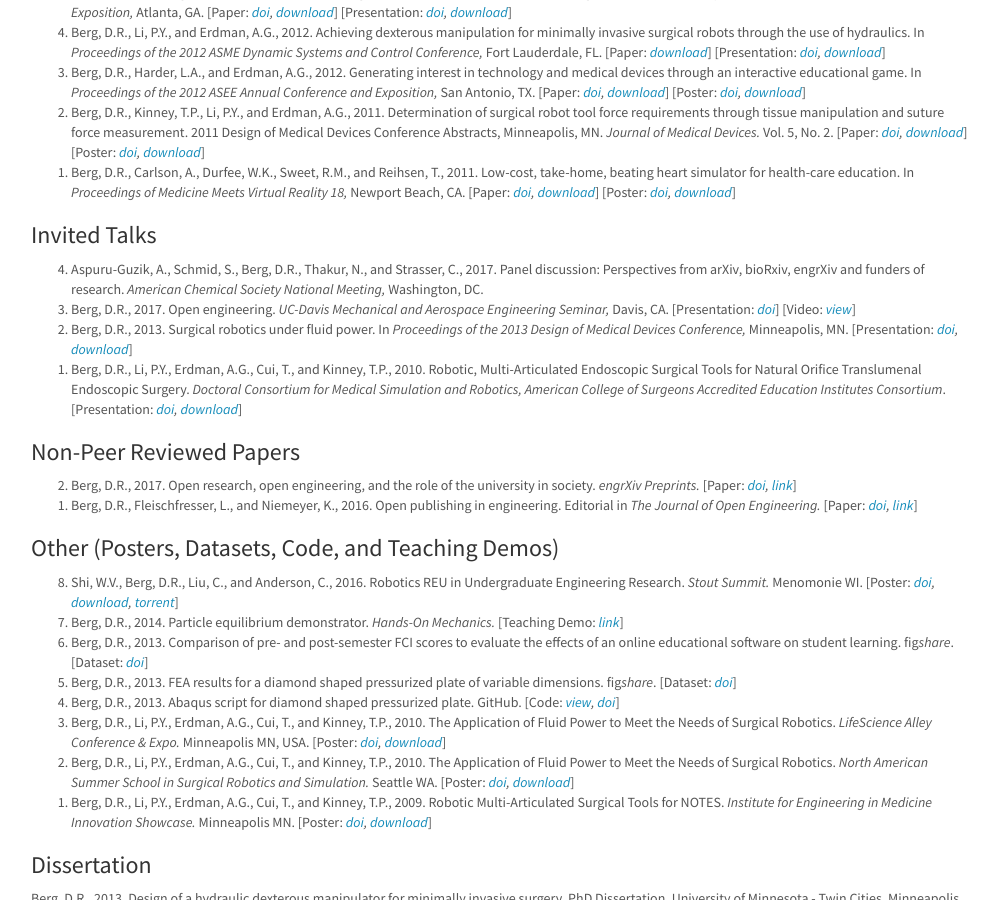
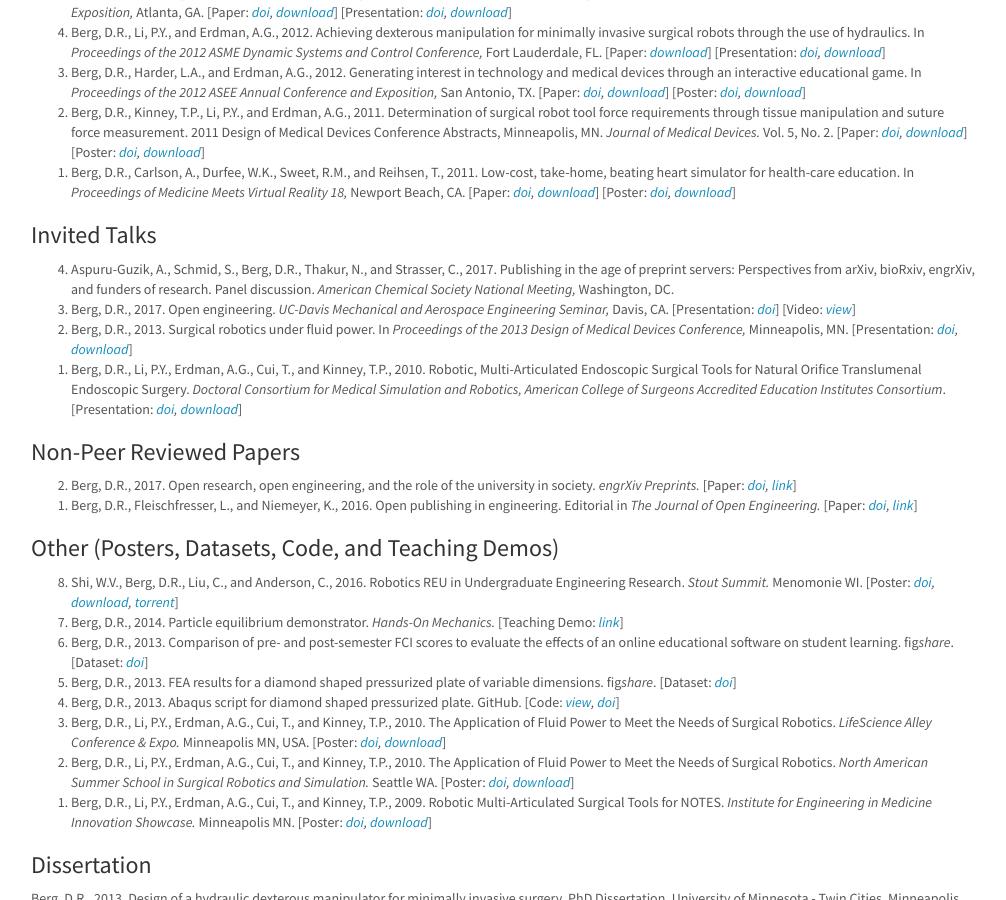
Before and after one commit to devinberg/devinberg.com, a Jekyll site: the page built from publications/index.md, in a window 1280 px wide and 900 px high, scrolled down 1540 px. Shown: the whole window, without its empty margins (39-1045 px from the left). Built offline with Jekyll 4.4.1, drawn with Linux system fonts in a browser that asks for light colours; nearby versions of some CDN libraries; comment, search, counter and statistics services are not loaded.

Commit message:
fixing panel title

```diff
--- a/publications/index.md
+++ b/publications/index.md
@@ -111,7 +111,7 @@ Below are some of the papers and other artifacts I have published. Additional in
 
 <h3>Invited Talks</h3>
 <ol reversed="">
-	<li>Aspuru-Guzik, A., Schmid, S., Berg, D.R., Thakur, N., and Strasser, C., 2017. Panel discussion: Perspectives from arXiv, bioRxiv, engrXiv and funders of research. <i>American Chemical Society National Meeting,</i> Washington, DC.</li>
+	<li>Aspuru-Guzik, A., Schmid, S., Berg, D.R., Thakur, N., and Strasser, C., 2017. Publishing in the age of preprint servers: Perspectives from arXiv, bioRxiv, engrXiv, and funders of research. Panel discussion. <i>American Chemical Society National Meeting,</i> Washington, DC.</li>
 
 	<li>Berg, D.R., 2017. Open engineering. <i>UC-Davis Mechanical and Aerospace Engineering Seminar,</i> Davis, CA. [Presentation: <i><a href="https://doi.org/10.6084/m9.figshare.5036606.v1">doi</a></i>] [Video: <i><a href="https://www.youtube.com/watch?v=bdhGRLcPohs">view</a></i>]<span data-badge-popover="right" data-badge-type="4" data-doi="10.6084/m9.figshare.5036606" data-hide-no-mentions="true" class="altmetric-embed"></span></li>
 
```
